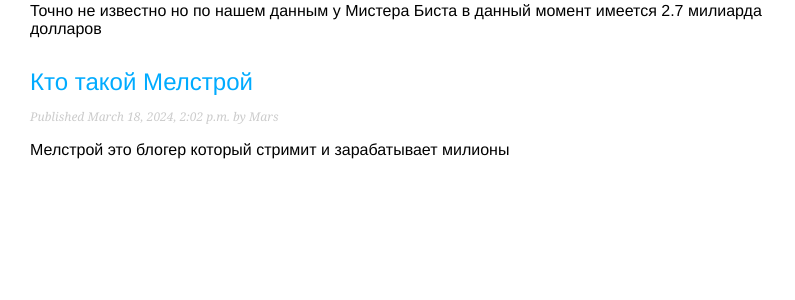
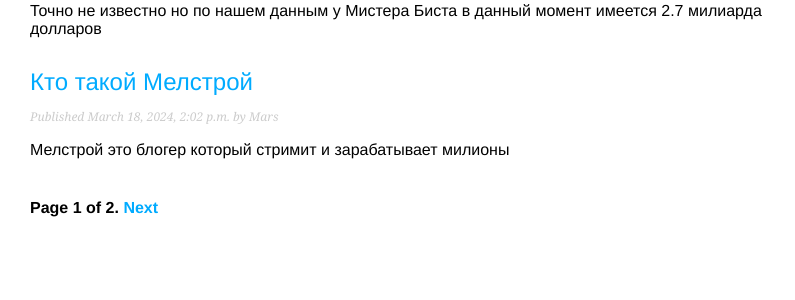
Before and after one commit to ZulpukarovMarsel/BlogDjango, a Django app: page /blog/ in a window 1280 px wide. Shown: the part 291-591 px from the top of the page, without its empty margins (0-795 px from the left). Run offline with Django 5.2, Linux system fonts and the light colour scheme; data comes from the database, SQL or seed files in the repository; both versions use the stored data as it was after the commit.

Commit message:
Creating a Pagination Template

```diff
--- a/templates/blogs/post/list.html
+++ b/templates/blogs/post/list.html
@@ -15,4 +15,5 @@
         </p>
         {{ post.body|truncatewords:30|linebreaks}}
     {% endfor %}
+    {% include "pagination.html" with page=posts %}
 {% endblock %}
--- /dev/null
+++ b/templates/pagination.html
@@ -0,0 +1,13 @@
+<div class="pagination">
+    <span class="step-links">
+        {% if page.has_previous %}
+            <a href="?page={{ page.previous_page_number }}">Previous</a>
+        {% endif %}
+        <span class="current">
+            Page {{ page.number }} of {{ page.paginator.num_pages }}.
+        </span>
+        {% if page.has_next %}
+            <a href="?page={{ page.next_page_number }}">Next</a>
+        {% endif %}
+    </span>
+</div>
```
Also changed, not shown: db.sqlite3.
